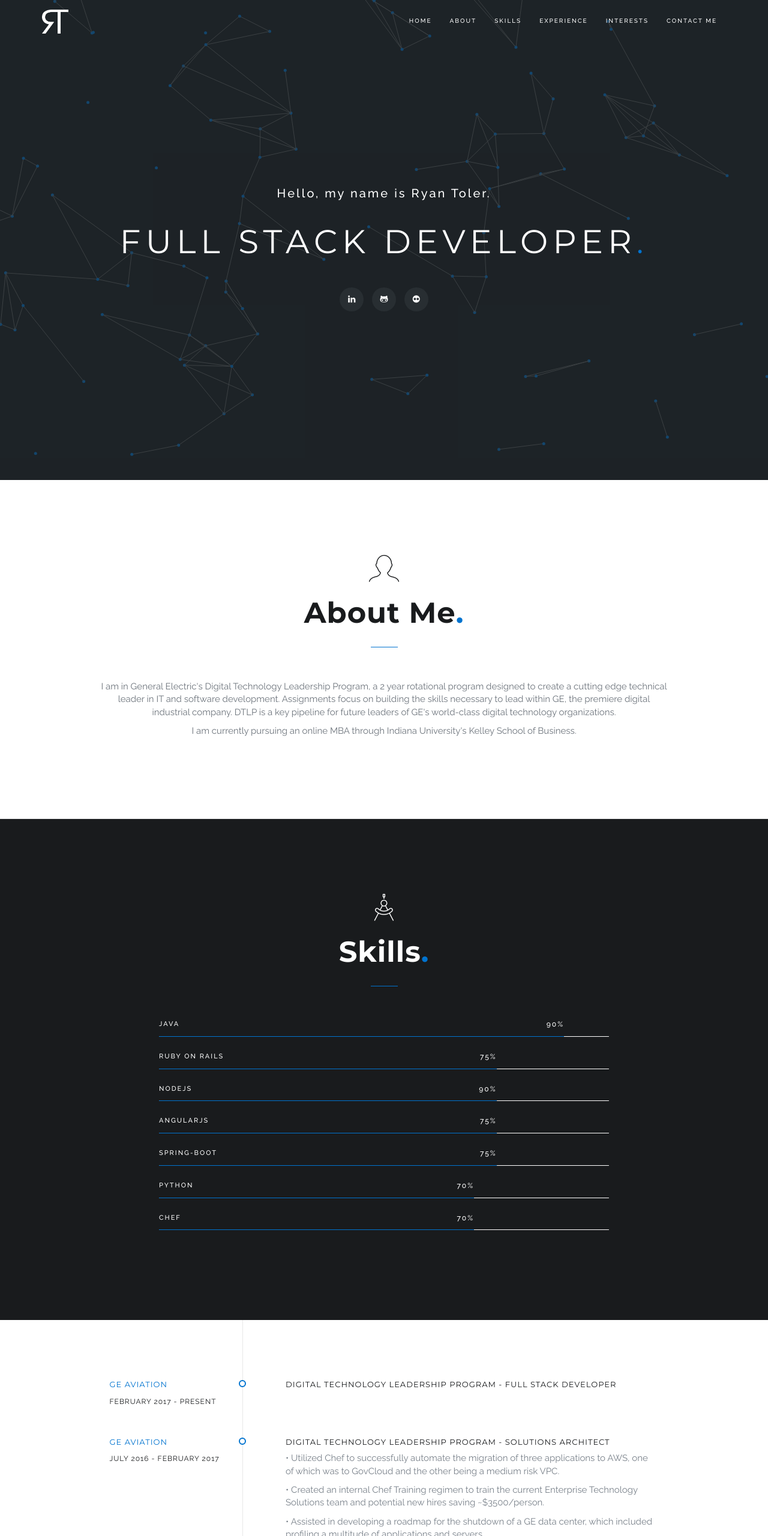
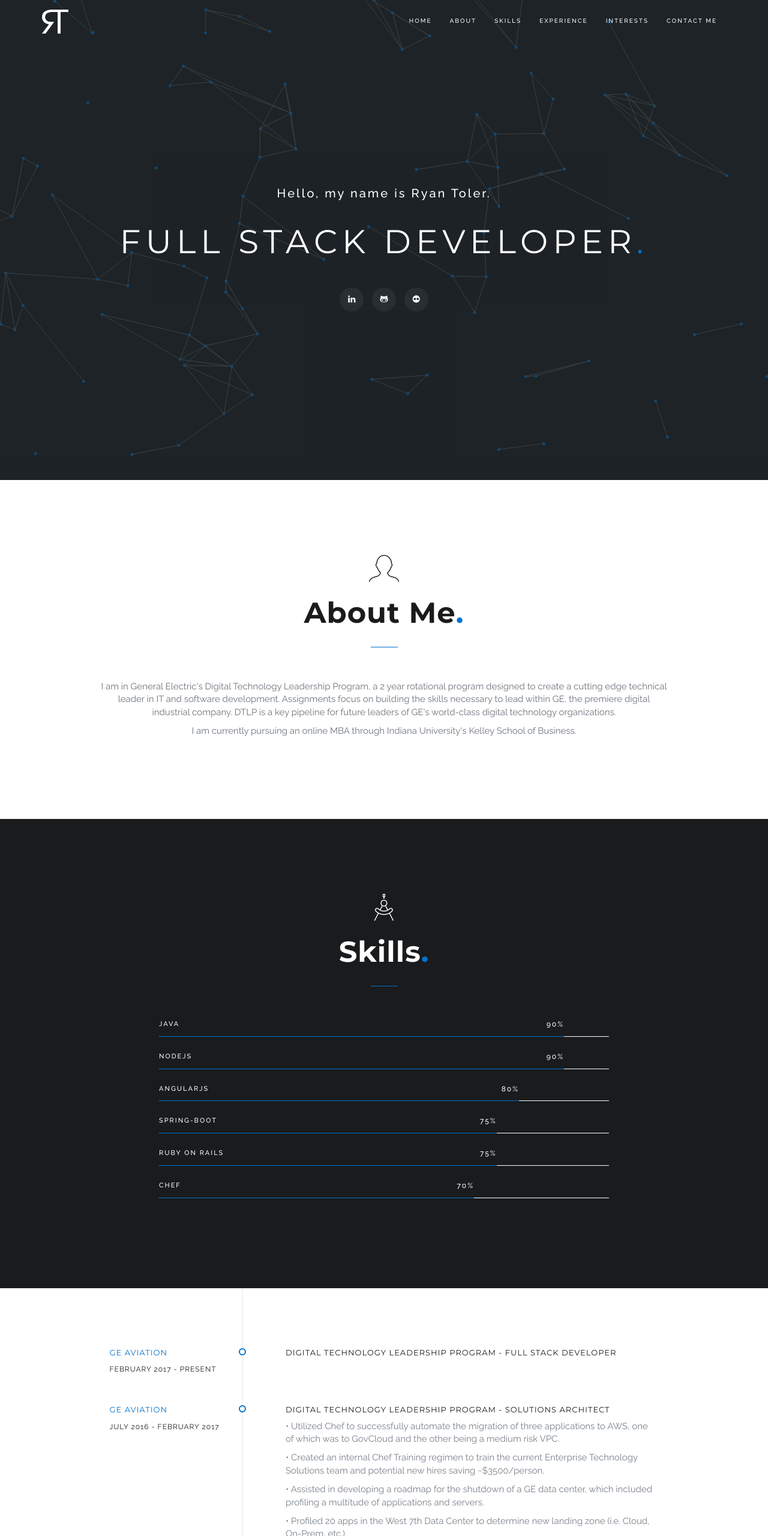
Before and after one commit to rdt712/personal-cv, a website: page index.html in a window 1280 px wide. Shown: the top 2560 px of the page at 60% size. Drawn offline with Linux system fonts and the light colour scheme; a web font is replaced by a local one.

Commit message:
Bug fixes

```diff
--- a/index.html
+++ b/index.html
@@ -146,19 +146,14 @@
                                 <div role="progressbar" data-progress="90" class="progress-bar"></div>
                             </div>
                         </div>
-                        <div class="skill"><span class="skill-name">Ruby on Rails</span><span class="skill-perc">75%</span>
+                        <div class="skill"><span class="skill-name">NodeJS</span><span class="skill-perc">90%</span>
                             <div class="progress">
-                                <div role="progressbar" data-progress="75" class="progress-bar"></div>
+                                <div role="progressbar" data-progress="90" class="progress-bar"></div>
                             </div>
                         </div>
-                        <div class="skill"><span class="skill-name">NodeJS</span><span class="skill-perc">90%</span>
+                        <div class="skill"><span class="skill-name">AngularJS</span><span class="skill-perc">80%</span>
                             <div class="progress">
-                                <div role="progressbar" data-progress="75" class="progress-bar"></div>
-                            </div>
-                        </div>
-                        <div class="skill"><span class="skill-name">AngularJS</span><span class="skill-perc">75%</span>
-                            <div class="progress">
-                                <div role="progressbar" data-progress="75" class="progress-bar"></div>
+                                <div role="progressbar" data-progress="80" class="progress-bar"></div>
                             </div>
                         </div>
                         <div class="skill"><span class="skill-name">Spring-Boot</span><span class="skill-perc">75%</span>
@@ -166,9 +161,9 @@
                                 <div role="progressbar" data-progress="75" class="progress-bar"></div>
                             </div>
                         </div>
-                        <div class="skill"><span class="skill-name">Python</span><span class="skill-perc">70%</span>
+                        <div class="skill"><span class="skill-name">Ruby on Rails</span><span class="skill-perc">75%</span>
                             <div class="progress">
-                                <div role="progressbar" data-progress="70" class="progress-bar"></div>
+                                <div role="progressbar" data-progress="75" class="progress-bar"></div>
                             </div>
                         </div>
                         <div class="skill"><span class="skill-name">Chef</span><span class="skill-perc">70%</span>
@@ -327,13 +322,13 @@
                     <div class="col-md-4">
                         <ul class="list-inline">
                             <li>
-                                <a href="#about">About</a>
+                                <a href="#about" data-scroll="true">About</a>
                             </li>
+                            <!-- <li>
+                                <a href="#">Blog</a>
+                            </li> -->
                             <li>
-                                <a href="#">Blog</a>
-                            </li>
-                            <li>
-                                <a href="#contact">Contact</a>
+                                <a href="#contact" data-scroll="true">Contact</a>
                             </li>
                         </ul>
                     </div>
--- a/js/main.js
+++ b/js/main.js
@@ -179,7 +179,7 @@
             };
 
             if (options.autoplay) {
-                options.autoplayTimeout = dataOptions.autoplayTimeout || 2000;
+                options.autoplayTimeout = dataOptions.autoplayTimeout || 4000;
                 options.autoplayHoverPause = true;
             }
 
--- a/server.js
+++ b/server.js
@@ -41,9 +41,9 @@
     // create transporter object capable of sending email using the default SMTP transport
     var transporter = nodemailer.createTransport(mg(config));
 
-    if (name === "" || email === "" || subject === "" || message === "") {
-        isError = true;
-    }
+    // if (name === "" || email === "" || subject === "" || message === "") {
+    //     isError = true;
+    // }
 
     // setup e-mail data with unicode symbols
     var mailOptions = {
```
